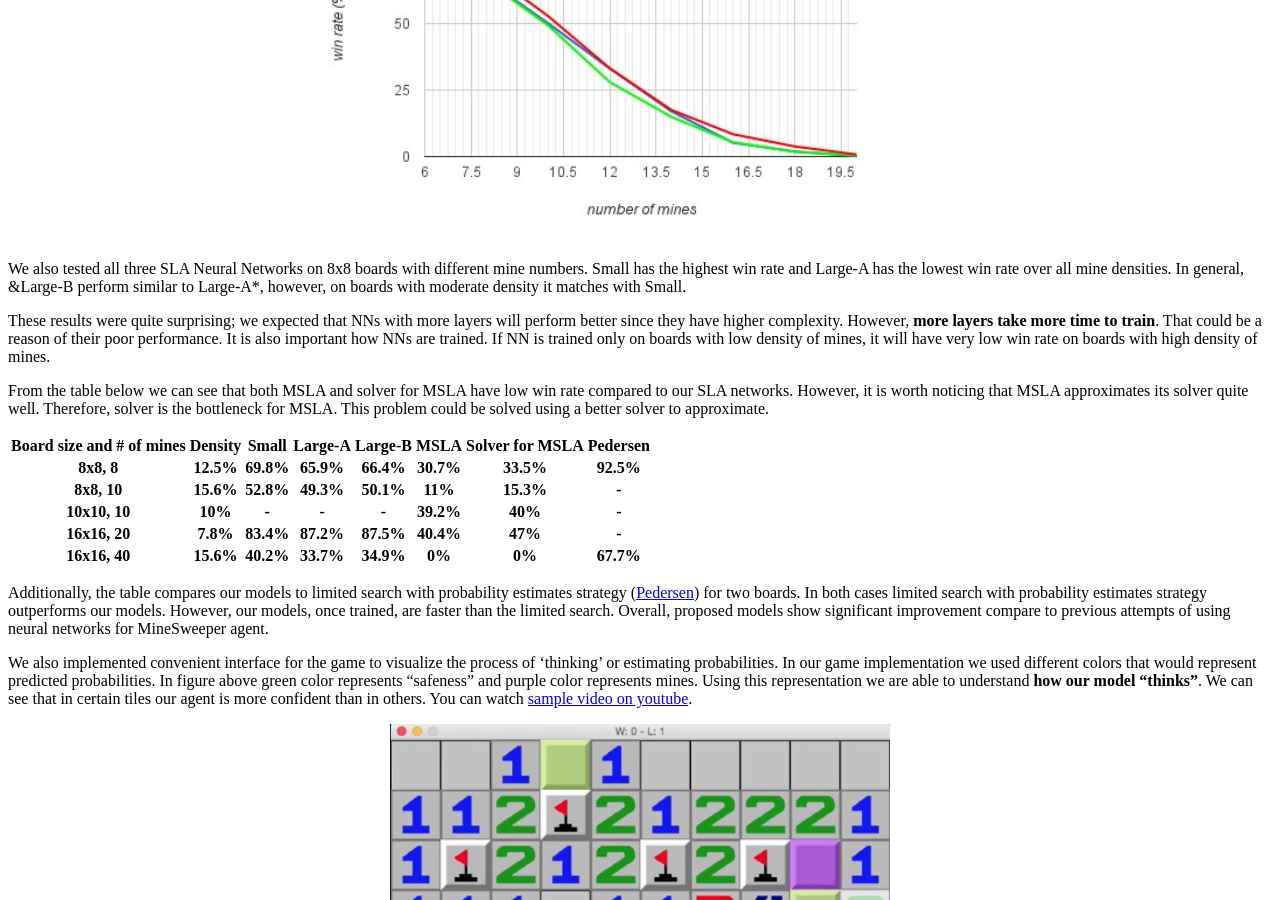
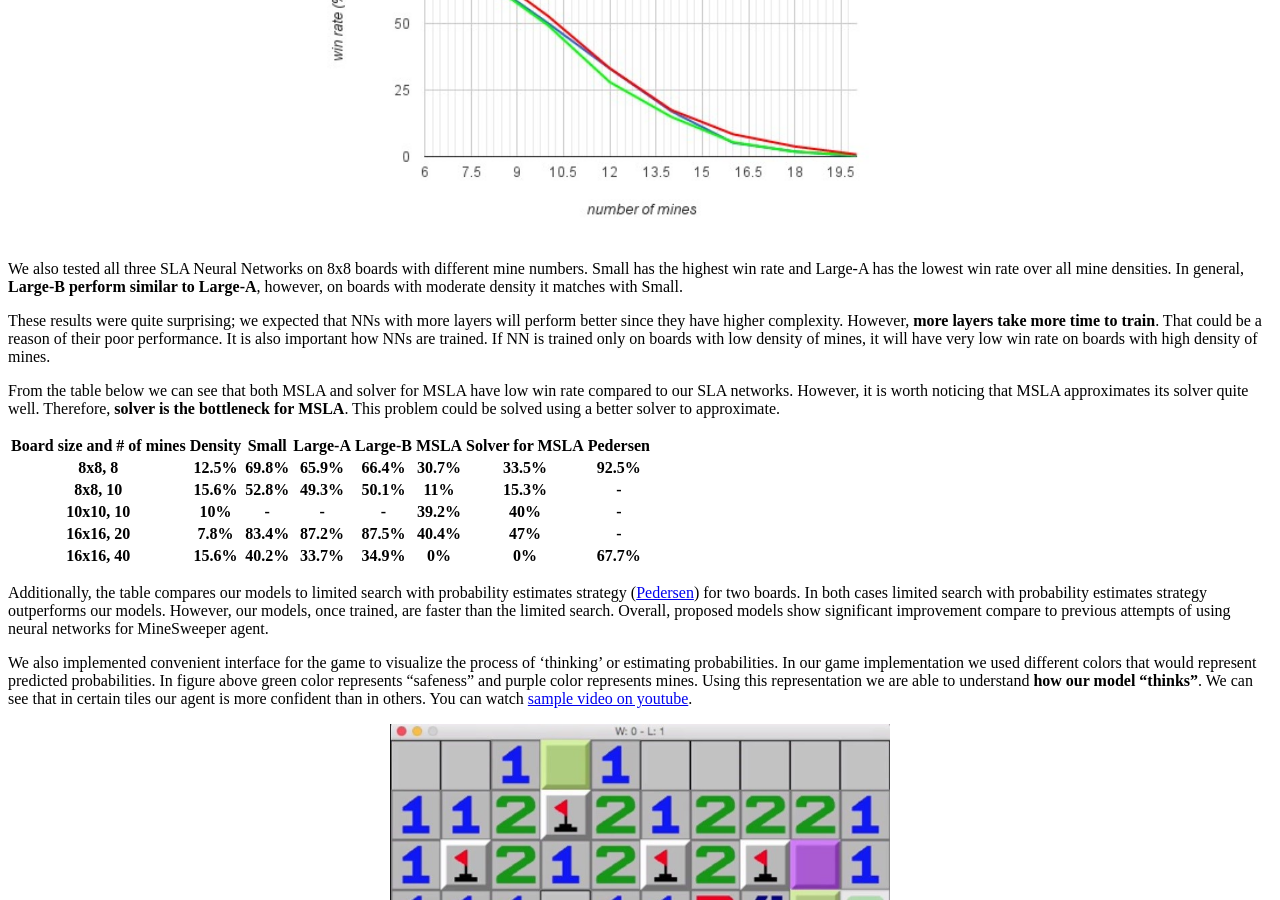
Before and after one commit to chizhik/Chizhik.github.io, a Jekyll site: the page built from _posts/2016-12-22-minesweeper-solver-using-nn.md, in a window 1280 px wide and 900 px high, scrolled down 2699 px. Built offline with Jekyll 4.4.1, drawn with Linux system fonts in a browser that asks for light colours; Markdown is read by kramdown in place of the engine named in the settings.

```diff
--- a/_posts/2016-12-22-minesweeper-solver-using-nn.md
+++ b/_posts/2016-12-22-minesweeper-solver-using-nn.md
@@ -72,17 +72,17 @@ Before testing we trained each of three supervised learning networks on 16x16 bo
 	<img src="/assets/pictures/minesweeper/16x16perf.jpg" alt="Performance on board of size 16 by 16" style="width: 700px;"/>
 </center>
 
-We tested all three SLA Neural Networks on 16x16 boards with different mine numbers . From the line chart above we can see that neural networks with 4 hidden layers (Large-A and Large-B) perform better that network with 3 hidden layers (Small) on boards with low density of mines. However, on boards with high density of mines Small performs better than both Large-A and Large-B. In general, *Large-B and Large-A have similar win rates over all mine densities*.
+We tested all three SLA Neural Networks on 16x16 boards with different mine numbers . From the line chart above we can see that neural networks with 4 hidden layers (Large-A and Large-B) perform better that network with 3 hidden layers (Small) on boards with low density of mines. However, on boards with high density of mines Small performs better than both Large-A and Large-B. In general, **Large-B and Large-A have similar win rates over all mine densities**.
 
 <center>
 	<img src="/assets/pictures/minesweeper/8x8perf.jpg" alt="Performance on board of size 8 by 8" style="width: 700px;"/>
 </center>
 
-We also tested all three SLA Neural Networks on 8x8 boards with different mine numbers. Small has the highest win rate and Large-A has the lowest win rate over all mine densities. In general, &Large-B perform similar to Large-A*, however, on boards with moderate density it matches with Small.
+We also tested all three SLA Neural Networks on 8x8 boards with different mine numbers. Small has the highest win rate and Large-A has the lowest win rate over all mine densities. In general, **Large-B perform similar to Large-A**, however, on boards with moderate density it matches with Small.
 
 These results were quite surprising; we expected that NNs with more layers will perform better since they have higher complexity. However, **more layers take more time to train**. That could be a reason of their poor performance. It is also important how NNs are trained. If NN is trained only on boards with low density of mines, it will have very low win rate on boards with high density of mines.
 
-From the table below we can see that both MSLA and solver for MSLA have low win rate compared to our SLA networks. However, it is worth noticing that MSLA approximates its solver quite well. Therefore, solver is the bottleneck for MSLA. This problem could be solved using a better solver to approximate.
+From the table below we can see that both MSLA and solver for MSLA have low win rate compared to our SLA networks. However, it is worth noticing that MSLA approximates its solver quite well. Therefore, **solver is the bottleneck for MSLA**. This problem could be solved using a better solver to approximate.
 
 <table>
 	<thead>
```
